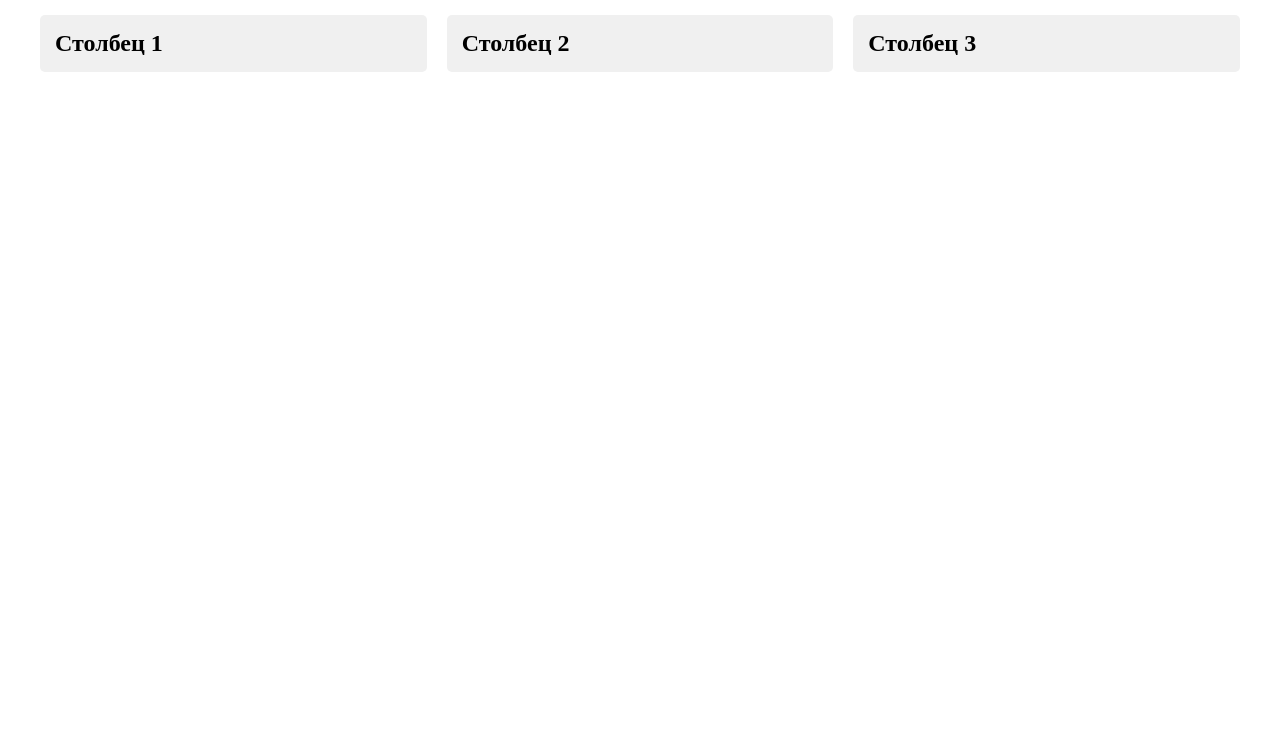
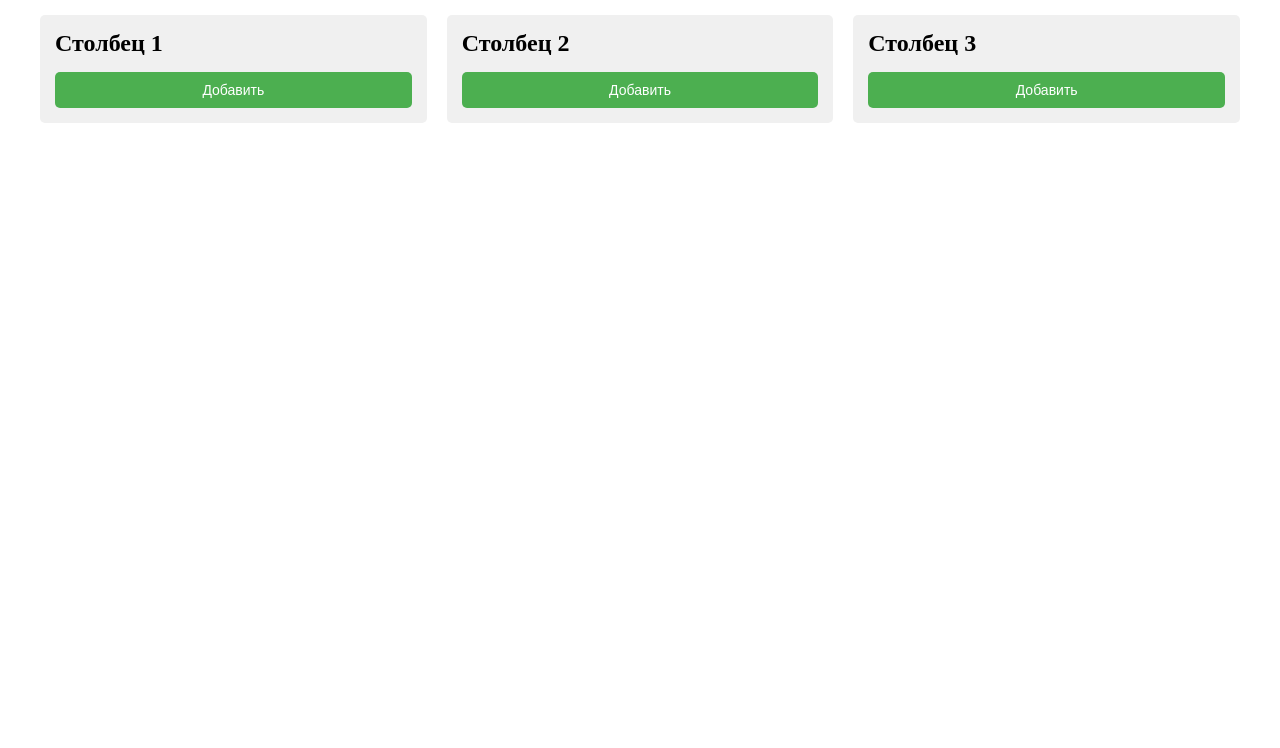
Before and after one commit to Tigriniy/Storing_notes, a website: page index.html in a window 1280 px wide. Shown: the part 52-800 px from the top of the page. Drawn offline with Linux system fonts and the light colour scheme.

Commit message:
кнопки для создания карточек

```diff
--- a/index.html
+++ b/index.html
@@ -12,12 +12,15 @@
         <div class="columns">
             <div class="column">
                 <h2>Столбец 1</h2>
+                <button class="add-btn">Добавить</button>
             </div>
             <div class="column">
                 <h2>Столбец 2</h2>
+                <button class="add-btn">Добавить</button>
             </div>
             <div class="column">
                 <h2>Столбец 3</h2>
+                <button class="add-btn">Добавить</button>
             </div>
         </div>
     </div>
--- a/main.css
+++ b/main.css
@@ -32,3 +32,19 @@ h1 {
     border-radius: 5px;
 
 }
+
+.add-btn {
+    width: 100%;
+    padding: 10px;
+    background-color: #4caf50;
+    color: white;
+    border: none;
+    border-radius: 5px;
+    cursor: pointer;
+    margin-top: 15px;
+    font-size: 14px;
+ }
+
+.add-btn:hover {
+    background-color: #45a049;
+}
```
